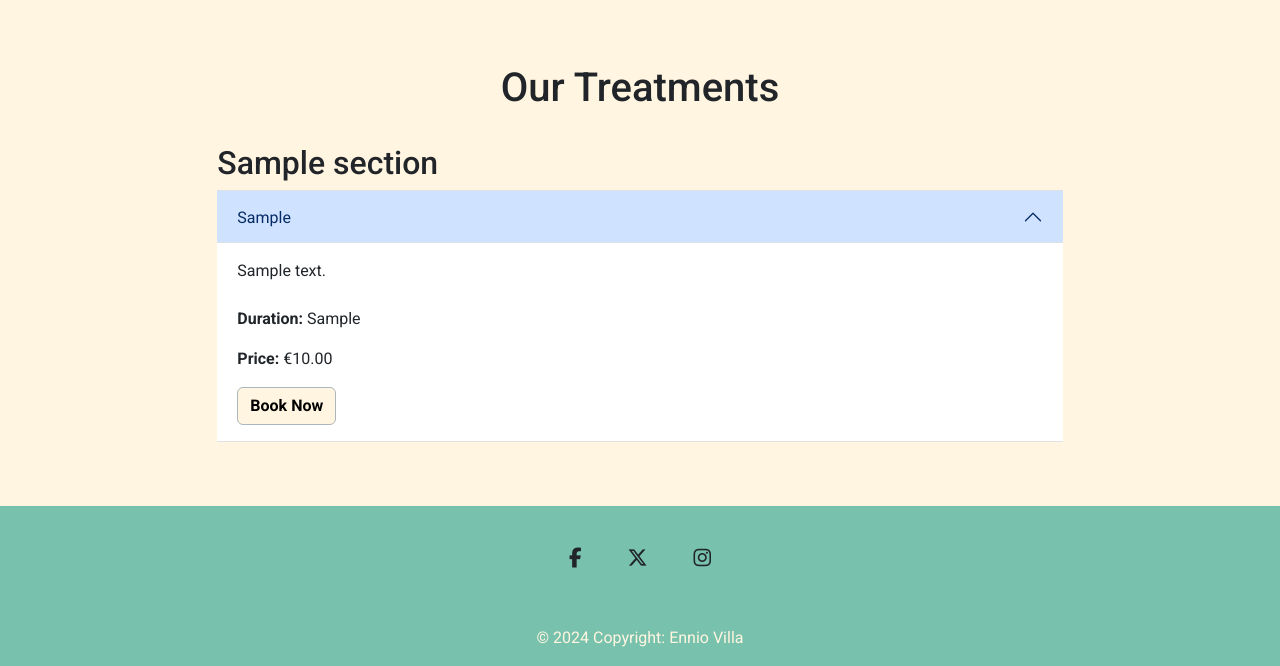
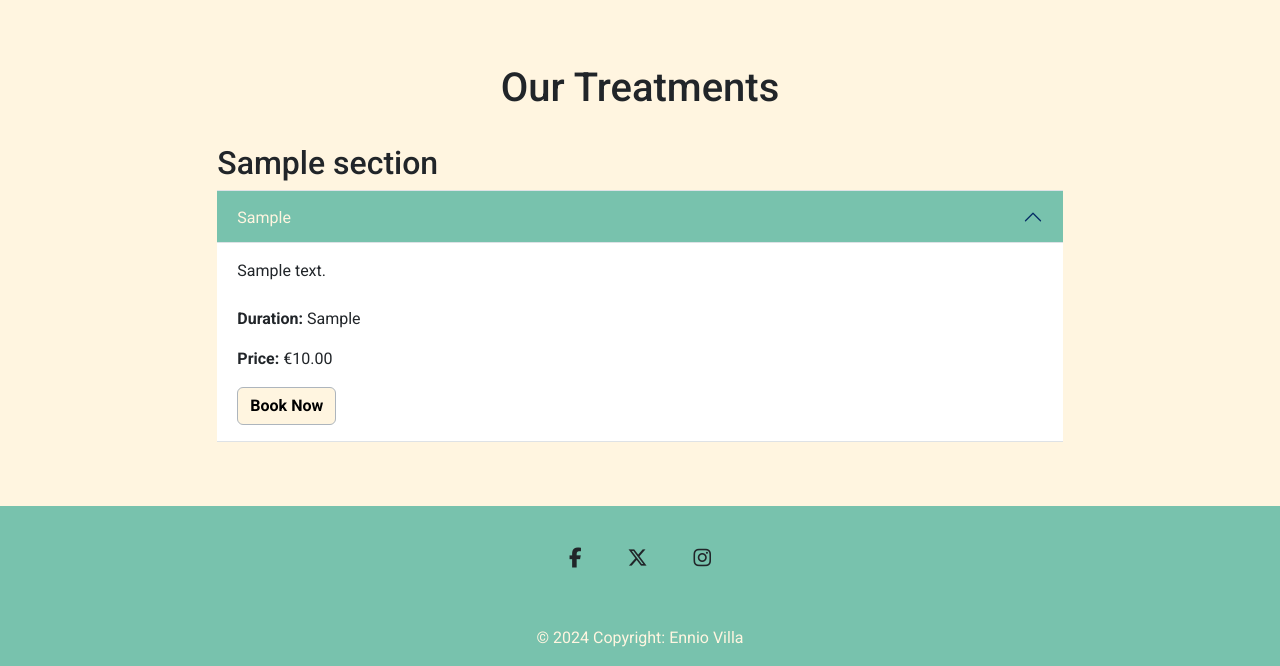
Before and after one commit to enniovilla/project-4-ci, a Django app: page /treatments/ in a window 1280 px wide. Shown: the part 136-802 px from the top of the page. Run offline with Django 5.2, Linux system fonts and the light colour scheme; tables that the repository leaves empty hold one stand-in row (values such as "Sample post"); some libraries are stand-ins or nearby versions.

Commit message:
Add style to accordion

```diff
--- a/static/css/style.css
+++ b/static/css/style.css
@@ -48,3 +48,8 @@ footer {
     margin-top: 40px;
     background: var(--primary-color);
 }
+
+.accordion-button:not(.collapsed) {
+    background-color: var(--primary-color);
+    color: var(--secondary-color);
+}
--- a/treatments/templates/treatments/treatments.html
+++ b/treatments/templates/treatments/treatments.html
@@ -12,19 +12,24 @@
                 {% for item in section.accordion_items.all %}
                 <div class="accordion-item">
                     <h2 class="accordion-header">
-                                <button class="accordion-button {% if not forloop.first %}collapsed{% endif %}" type="button" data-bs-toggle="collapse"
-                                    data-bs-target="#collapse{{ item.id }}" aria-expanded="{% if forloop.first %}true{% else %}false{% endif %}"
+                        <button class="accordion-button {% if not forloop.first %}collapsed{% endif %}" type="button"
+                            data-bs-toggle="collapse" data-bs-target="#collapse{{ item.id }}"
+                            aria-expanded="{% if forloop.first %}true{% else %}false{% endif %}"
                             aria-controls="collapse{{ item.id }}">
                             {{ item.header }}
                         </button>
                     </h2>
-                            <div id="collapse{{ item.id }}" class="accordion-collapse collapse {% if forloop.first %}show{% endif %}">
-                                <div class="accordion-body">
+                    <div id="collapse{{ item.id }}"
+                        class="accordion-collapse collapse {% if forloop.first %}show{% endif %}">
+                        <div class="accordion-body d-flex flex-column align-items-center align-items-md-start">
                             {{ item.body }}
                             <br><br>
+                            <div class="text-center text-md-start">
                                 <p><strong>Duration:</strong> {{ item.duration }}</p>
                                 <p><strong>Price:</strong> €{{ item.price }}</p>
-                                    <button class="btn btn-light btn-old-lace border border-dark-subtle fw-bold me-2" type="button">Book Now</button>
+                                <button class="btn btn-light btn-old-lace border border-dark-subtle fw-bold me-2"
+                                    type="button">Book Now</button>
+                            </div>
                         </div>
                     </div>
                 </div>
```
Lines whose indentation alone changed are shown as unchanged.
